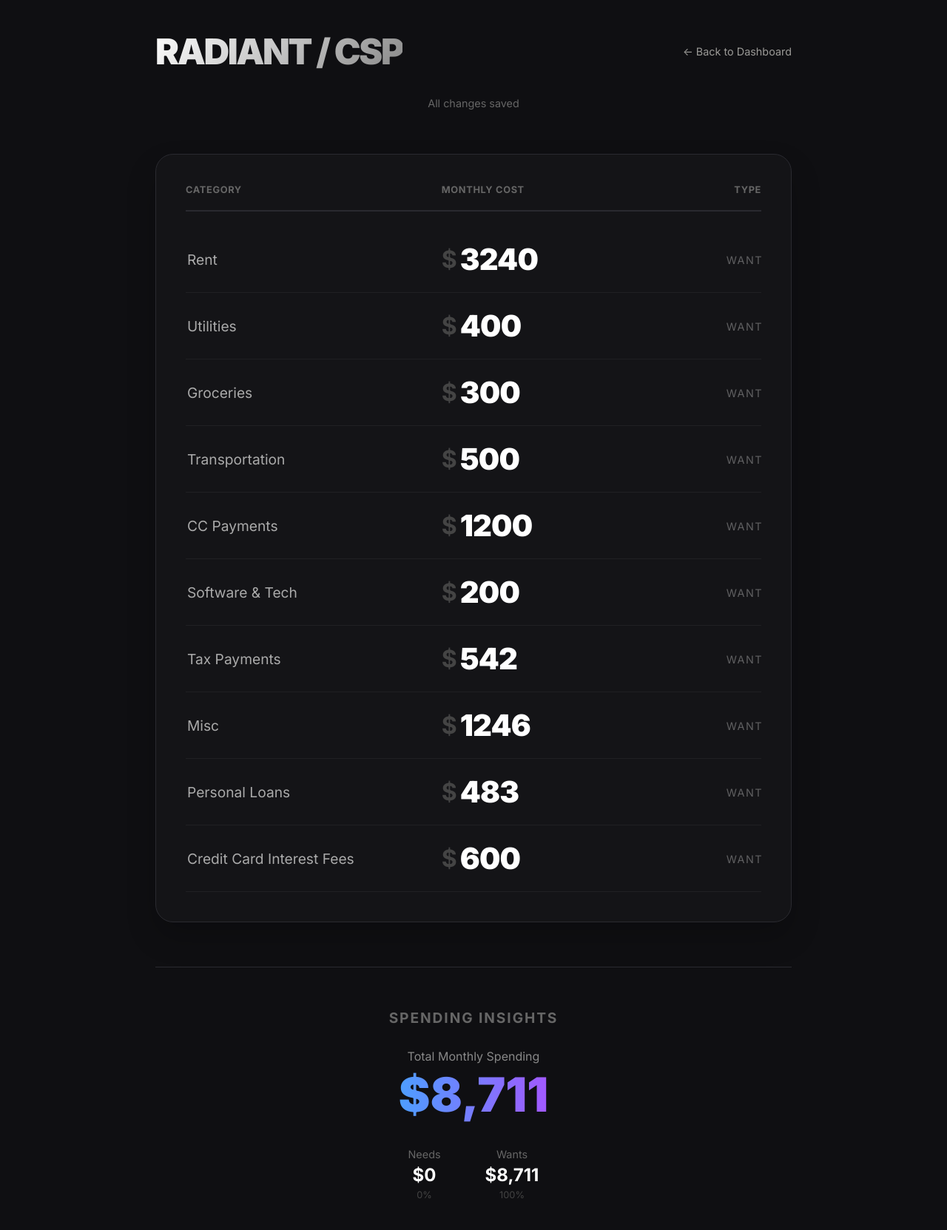
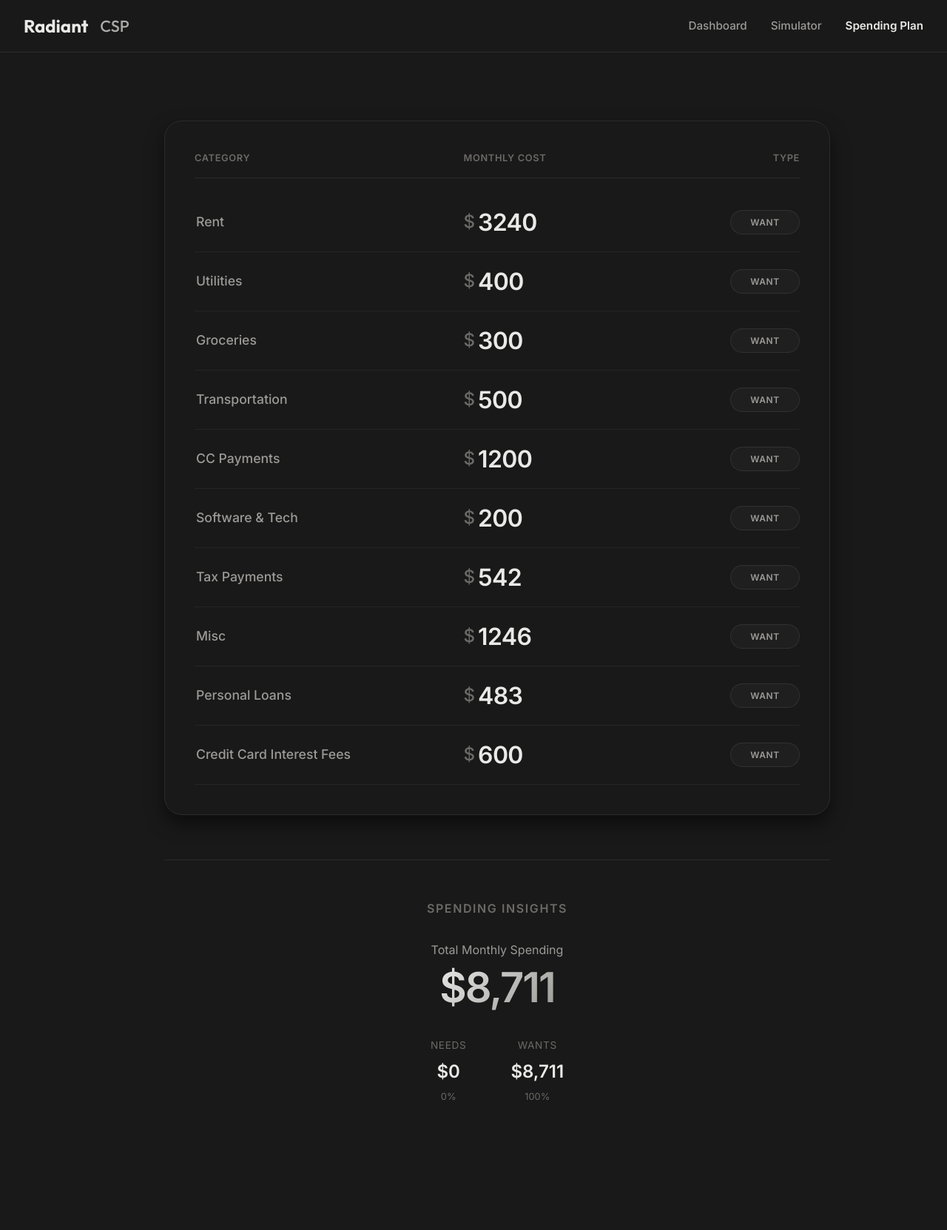
Before and after one commit to aaraalto/money-manager, a FastAPI app: page /spending-editor in a window 1280 px wide. Shown: the whole page at 74% size. After the commit the page ends 1487 px from the top, so only its background shows below. Run offline with FastAPI, Linux system fonts and the light colour scheme; some libraries are stand-ins or nearby versions.

Commit message:
Enhance spending editor and simulator templates for improved user experience
- Updated the spending editor template to streamline the layout and enhance the visual hierarchy, including the removal of unnecessary elements and the addition of a slasher mode.
- Improved CSS styles for the spending editor, focusing on responsive design and better alignment of components.
- Modified the simulator template to include a more informative display for interest savings and removed deprecated button logic for clarity.
- Refactored HTML structure across templates to utilize a consistent layout and improve maintainability.

```diff
--- a/app/main.py
+++ b/app/main.py
@@ -143,7 +143,7 @@ async def calculate_partial(request: Request):
 
     # 3. Savings/Interest
     # Maybe compare to minimums only? For now just show interest paid
-    html += f'<div class="value negative" id="metric-savings" hx-swap-oob="true">-${interest_paid:,.0f} Interest</div>'
+    html += f'<div class="value negative" id="metric-savings" hx-swap-oob="true">-${interest_paid:,.0f} <span style="font-size: 0.6em; opacity: 0.7;">Interest</span></div>'
 
     # 4. Chart
     html += f'<div id="chart-container" hx-swap-oob="true">{chart_svg}</div>'
--- a/app/static/css/spending_editor.css
+++ b/app/static/css/spending_editor.css
@@ -1,74 +1,54 @@
-:root {
-    --editor-bg: #0f0f12;
-    --editor-text: #ffffff;
-    --editor-accent: #4a4a55;
-    --editor-input-bg: transparent;
-    --editor-border: #2a2a30;
-}
-
-body.dark-theme {
-    background-color: var(--editor-bg);
-    color: var(--editor-text);
-    font-family: 'Inter', -apple-system, BlinkMacSystemFont, sans-serif;
-    margin: 0;
-    padding: 0;
-    display: flex;
-    justify-content: center;
-    min-height: 100vh;
-}
-
+/* Scoped variables if needed, otherwise use base vars */
 .editor-container {
     width: 100%;
     max-width: 900px;
-    padding: 40px 20px;
+    margin: 0 auto;
+    padding: 20px 0;
     box-sizing: border-box;
 }
 
 .editor-header {
     text-align: center;
-    margin-bottom: 60px;
+    margin-bottom: 40px;
 }
 
 .editor-header h1 {
-    font-size: 3rem;
-    font-weight: 900;
-    letter-spacing: -0.05em;
+    font-size: 2.5rem;
+    font-weight: 700;
+    letter-spacing: -0.02em;
     margin: 0;
-    background: linear-gradient(135deg, #fff 0%, #888 100%);
-    -webkit-background-clip: text;
-    -webkit-text-fill-color: transparent;
-    text-transform: uppercase;
+    color: var(--text-primary);
 }
 
 .status-indicator {
     margin-top: 10px;
     font-size: 0.9rem;
-    color: #666;
+    color: var(--text-tertiary);
     transition: color 0.3s ease;
 }
 
 .status-indicator.saving {
-    color: #ffd700;
+    color: var(--warning);
 }
 
 .spending-table-form {
-    background: rgba(255, 255, 255, 0.02);
-    border-radius: 24px;
+    background: var(--surface-card);
+    border-radius: var(--radius-xl);
     padding: 40px;
-    border: 1px solid var(--editor-border);
-    box-shadow: 0 20px 40px rgba(0,0,0,0.2);
+    border: 1px solid var(--border-color);
+    box-shadow: var(--shadow-lg);
 }
 
 .table-header {
     display: grid;
     grid-template-columns: 2fr 1.5fr 1fr;
-    padding-bottom: 20px;
-    border-bottom: 2px solid var(--editor-border);
+    padding-bottom: 15px;
+    border-bottom: 1px solid var(--border-color);
     margin-bottom: 20px;
-    font-weight: 700;
+    font-weight: 600;
     text-transform: uppercase;
     letter-spacing: 0.05em;
-    color: #666;
+    color: var(--text-tertiary);
     font-size: 0.8rem;
 }
 
@@ -77,12 +57,12 @@ body.dark-theme {
     grid-template-columns: 2fr 1.5fr 1fr;
     align-items: center;
     padding: 20px 0;
-    border-bottom: 1px solid rgba(255,255,255,0.05);
+    border-bottom: 1px solid var(--border-subtle);
     transition: background 0.2s ease;
 }
 
 .spending-row:hover {
-    background: rgba(255,255,255,0.02);
+    background: var(--bg-subtle);
 }
 
 .col-category {
@@ -90,13 +70,15 @@ body.dark-theme {
 }
 
 .col-amount {
-    text-align: left; /* Align left for numbers usually, but user asked for centered table like editing. Let's keep left for inputs but center container? */
+    text-align: left;
     display: flex;
     align-items: center;
 }
 
 .col-type {
     text-align: right;
+    display: flex;
+    justify-content: flex-end;
 }
 
 input {
@@ -109,30 +91,30 @@ input {
 }
 
 .static-input {
-    font-size: 1.2rem;
+    font-size: 1.1rem;
     font-weight: 500;
-    color: #aaa;
+    color: var(--text-secondary);
     pointer-events: none;
 }
 
 .col-amount .currency {
-    font-size: 2rem;
-    font-weight: 700;
-    color: #444;
+    font-size: 1.5rem;
+    font-weight: 500;
+    color: var(--text-tertiary);
     margin-right: 4px;
 }
 
 .bold-input {
-    font-size: 2.5rem;
-    font-weight: 900;
+    font-size: 2rem;
+    font-weight: 700;
     letter-spacing: -0.02em;
-    color: #fff;
+    color: var(--text-primary);
     padding: 0;
     width: 100%;
 }
 
 .bold-input:focus {
-    color: #4d9eff;
+    color: var(--primary-color);
 }
 
 /* Hide number spinners */
@@ -143,40 +125,57 @@ input[type=number]::-webkit-outer-spin-button {
 }
 
 .type-tag {
-    text-align: right;
-    font-size: 0.9rem;
+    display: inline-block;
+    padding: 6px 16px;
+    border-radius: 100px;
+    font-size: 0.75rem;
+    font-weight: 600;
     text-transform: uppercase;
-    letter-spacing: 0.1em;
-    opacity: 0.5;
+    letter-spacing: 0.05em;
+    text-align: center;
+    min-width: 60px;
+}
+
+.tag-want {
+    background: var(--bg-subtle);
+    color: var(--text-secondary);
+    border: 1px solid var(--border-color);
+}
+
+.tag-need {
+    background: rgba(99, 102, 241, 0.1); /* Primary dim */
+    color: var(--primary-color);
+    border: 1px solid rgba(99, 102, 241, 0.2);
 }
 
 .insights-panel {
     margin-top: 60px;
     text-align: center;
     padding-top: 40px;
-    border-top: 1px solid var(--editor-border);
+    border-top: 1px solid var(--border-color);
 }
 
 .insights-panel h2 {
-    font-size: 1.2rem;
+    font-size: 1rem;
     text-transform: uppercase;
     letter-spacing: 0.1em;
-    color: #666;
+    color: var(--text-tertiary);
     margin-bottom: 30px;
 }
 
 .insight-metric .label {
     display: block;
     font-size: 1rem;
-    color: #888;
+    color: var(--text-secondary);
     margin-bottom: 10px;
 }
 
 .insight-metric .value {
-    font-size: 4rem;
-    font-weight: 900;
+    font-size: 3.5rem;
+    font-weight: 700;
     line-height: 1;
-    background: linear-gradient(90deg, #4d9eff, #a259ff);
+    letter-spacing: -2px;
+    background: linear-gradient(135deg, var(--text-primary) 0%, var(--text-secondary) 100%);
     -webkit-background-clip: text;
     -webkit-text-fill-color: transparent;
 }
@@ -195,16 +194,19 @@ input[type=number]::-webkit-outer-spin-button {
 }
 
 .mini-metric .label {
-    font-size: 0.9rem;
-    color: #666;
+    font-size: 0.85rem;
+    color: var(--text-tertiary);
+    text-transform: uppercase;
+    letter-spacing: 0.05em;
 }
 
 .mini-metric .value {
     font-size: 1.5rem;
-    font-weight: 700;
+    font-weight: 600;
+    color: var(--text-primary);
 }
 
 .mini-metric .sub {
     font-size: 0.8rem;
-    color: #444;
+    color: var(--text-tertiary);
 }
--- a/app/templates/spending_editor.html
+++ b/app/templates/spending_editor.html
@@ -1,18 +1,9 @@
-<!DOCTYPE html>
-<html lang="en">
-<head>
-    <meta charset="UTF-8">
-    <meta name="viewport" content="width=device-width, initial-scale=1.0">
-    <title>Radiant / CSP Editor</title>
-    <link rel="stylesheet" href="/static/css/variables.css">
-    <link rel="stylesheet" href="/static/css/components.css">
+{% extends "templates/layouts/base.html" %}
+
+{% block title %}Radiant / CSP Editor{% endblock %}
+
+{% block extra_css %}
     <link rel="stylesheet" href="/static/css/spending_editor.css">
-    <script src="https://unpkg.com/htmx.org@1.9.10"></script>
-    <script src="https://cdnjs.cloudflare.com/ajax/libs/gsap/3.12.5/gsap.min.js"></script>
-    <!-- Google Fonts for bold type -->
-    <link rel="preconnect" href="https://fonts.googleapis.com">
-    <link rel="preconnect" href="https://fonts.gstatic.com" crossorigin>
-    <link href="https://fonts.googleapis.com/css2?family=Inter:wght@400;700;900&family=Outfit:wght@700&display=swap" rel="stylesheet">
     <style>
         /* Slasher Mode Enhancements */
         body.slasher-mode {
@@ -87,52 +78,27 @@
         .amount-slider::-webkit-slider-thumb:hover {
             background: var(--primary-color);
         }
+    </style>
+{% endblock %}
 
-        .slasher-header {
-            display: flex;
-            justify-content: space-between;
-            align-items: center;
-            margin-bottom: 2rem;
-        }
-
-        .btn-back {
-            color: var(--text-secondary);
-            text-decoration: none;
-            display: flex;
-            align-items: center;
-            gap: 0.5rem;
-            font-size: 0.9rem;
-        }
-    </style>
-</head>
-<body class="dark-theme {% if request.query_params.get('mode') == 'slasher' %}slasher-mode{% endif %}">
-
+{% block content %}
     <div id="impact-toast" class="impact-badge">
         <span class="icon"></span>
         <span id="impact-message">Cutting expense...</span>
     </div>
 
     <div class="editor-container">
+        {% if request.query_params.get('mode') == 'slasher' %}
         <header class="editor-header">
             <div class="slasher-header">
-                <h1>
-                    {% if request.query_params.get('mode') == 'slasher' %}
-                        Expense Slasher
-                    {% else %}
-                        Radiant / CSP
-                    {% endif %}
-                </h1>
-                <a href="/" class="btn-back">&larr; Back to Dashboard</a>
+                <h1>Expense Slasher</h1>
             </div>
 
-            {% if request.query_params.get('mode') == 'slasher' %}
             <div class="crossover-pill">
                 Current Crossover: <span id="current-crossover">Calculating...</span>
             </div>
-            {% else %}
-            <div id="save-status" class="status-indicator">All changes saved</div>
-            {% endif %}
         </header>
+        {% endif %}
 
         <main class="editor-main">
             <form id="spending-form" class="spending-table-form">
@@ -156,7 +122,9 @@
             </div>
         </main>
     </div>
+{% endblock %}
 
+{% block extra_js %}
     <script>
         // State
         let initialTotal = 0;
@@ -168,11 +136,8 @@
             // Auto-save on input change with debounce
             let timeout = null;
             document.getElementById('spending-form').addEventListener('input', (e) => {
-                const status = document.getElementById('save-status');
-                if(status) {
-                    status.textContent = 'Saving...';
-                    status.classList.add('saving');
-                }
+                // Saving logic visualization
+                const status = document.getElementById('save-status'); // Note: Removed from DOM, but leaving for safety or if we add it back
 
                 // Slasher Impact logic
                 if (isSlasherMode && e.target.name === 'amount') {
@@ -228,9 +193,11 @@
                     `;
                 }
 
+                let typeClass = item.type === 'Need' ? 'tag-need' : 'tag-want';
                 let typeCol = `
                     <div class="col-type">
-                        <input type="text" name="type" value="${item.type}" readonly class="static-input type-tag">
+                        <span class="type-tag ${typeClass}">${item.type}</span>
+                        <input type="hidden" name="type" value="${item.type}">
                     </div>
                 `;
 
@@ -268,12 +235,8 @@
                     body: JSON.stringify(data)
                 });
 
-                const status = document.getElementById('save-status');
                 if (response.ok) {
-                    if(status) {
-                        status.textContent = 'All changes saved';
-                        status.classList.remove('saving');
-                    }
+                    showToast('All changes saved');
                     updateInsights(data);
                 }
             } catch (error) {
@@ -340,5 +303,4 @@
             }
         }
     </script>
-</body>
-</html>
+{% endblock %}
--- a/app/templates/templates/layouts/base.html
+++ b/app/templates/templates/layouts/base.html
@@ -73,6 +73,11 @@
     <nav class="top-nav">
         <a href="/" class="nav-brand">
             <span>Radiant</span>
+            {% if 'simulator' in request.url.path %}
+            <span style="font-weight: 400; opacity: 0.7; margin-left: 8px; font-size: 0.9em;">Simulator</span>
+            {% elif 'spending-editor' in request.url.path %}
+            <span style="font-weight: 400; opacity: 0.7; margin-left: 8px; font-size: 0.9em;">CSP</span>
+            {% endif %}
         </a>
         <div class="nav-links">
             <a href="/" class="nav-link {% if request.url.path == '/' %}active{% endif %}">Dashboard</a>
```
Also changed, not shown: app/templates/templates/simulator.html (+1 -31 lines).
